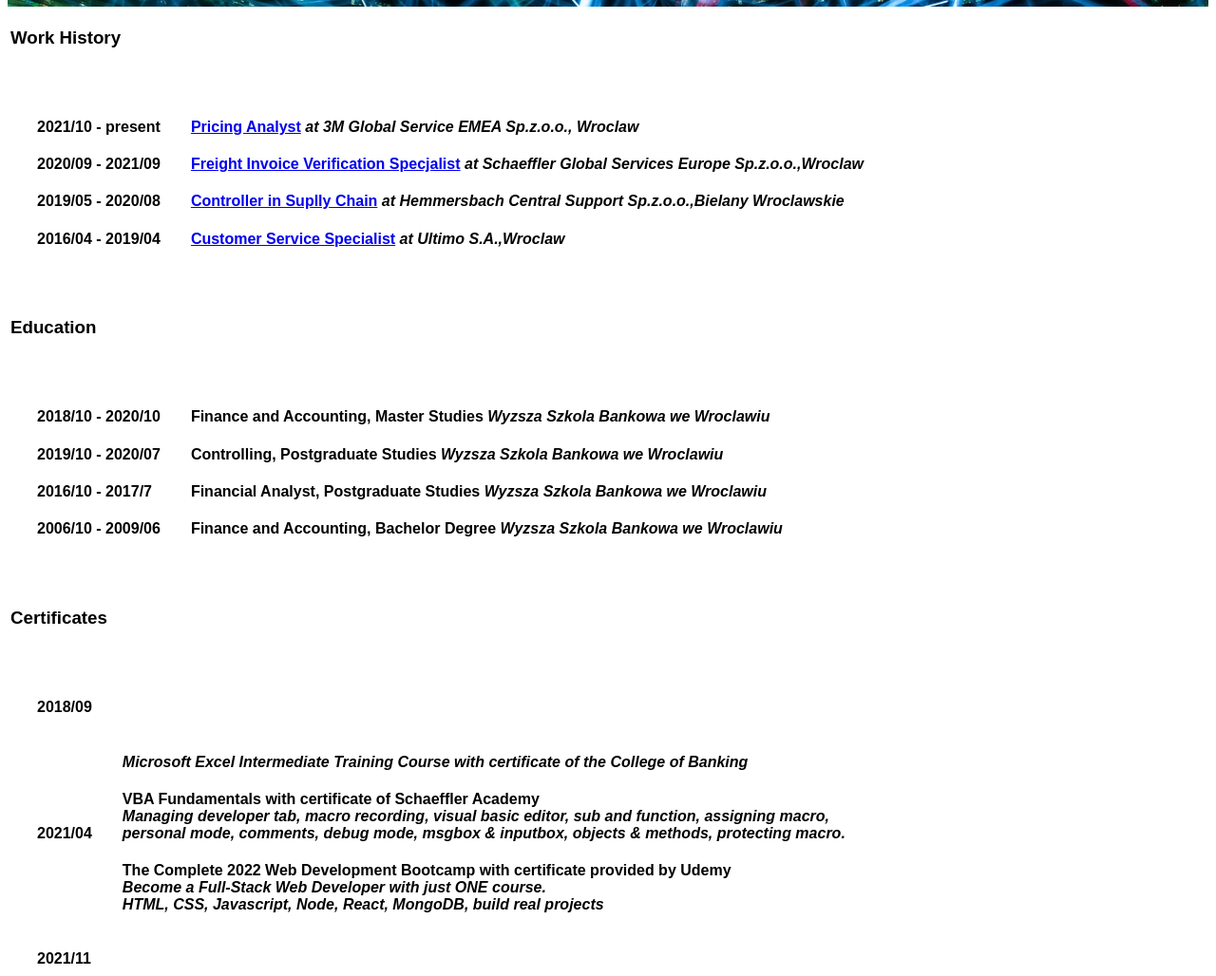
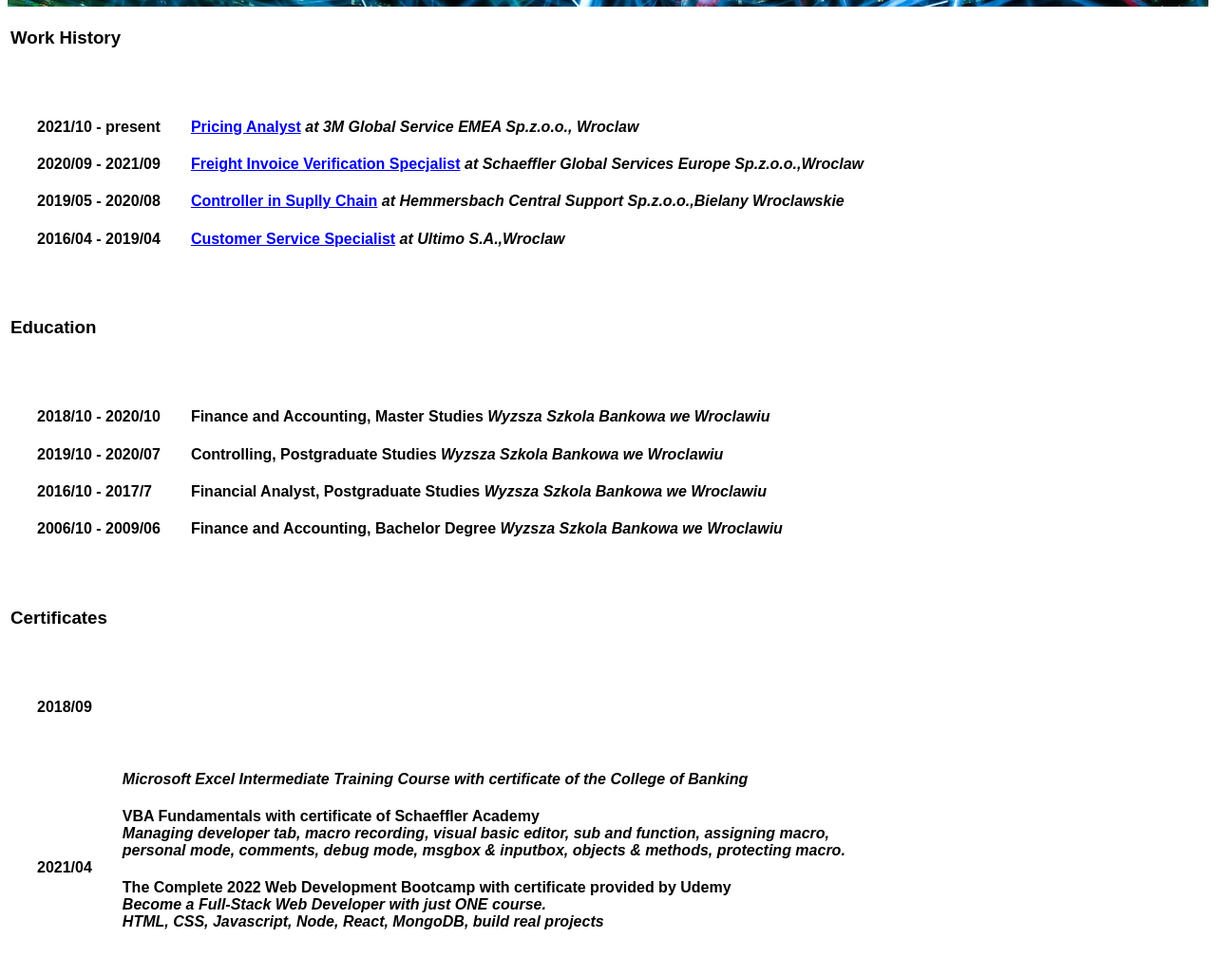
Before and after one commit to Bart-dtr/MyCV, a plain HTML site: page index.html in a window 1280 px wide. Shown: the part 272-1300 px from the top of the page at 95% size. Drawn offline with Linux system fonts and the light colour scheme.

Commit message:
Update index.html

```diff
--- a/index.html
+++ b/index.html
@@ -181,7 +181,7 @@
 <table cellspacing="30px">
     <tr>
         <th>
-            <h4>2018/09</h4><br><br><br><br>
+            <h4>2018/09</h4><br><br><br><br><br><br>
             <h4>2021/04</h4><br><br><br><br>
             <h4>2021/11</h4>
 
```
